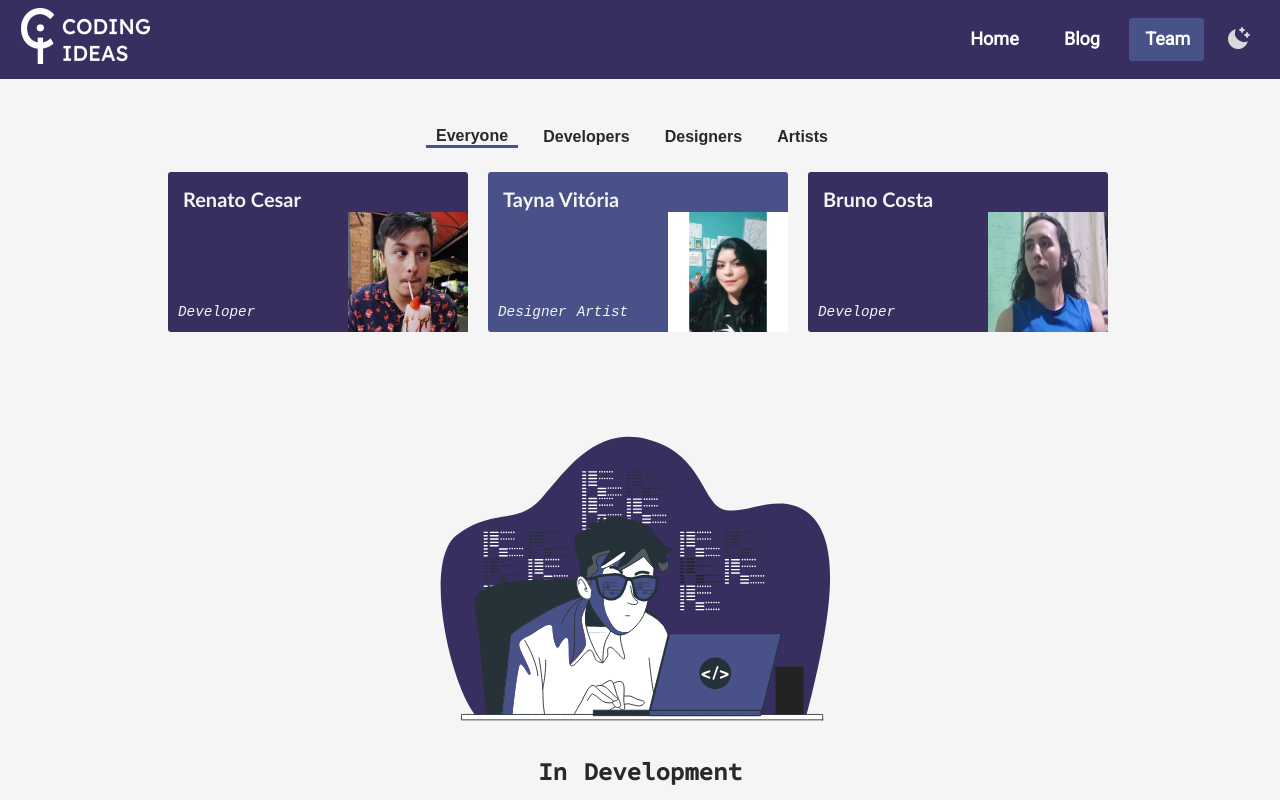
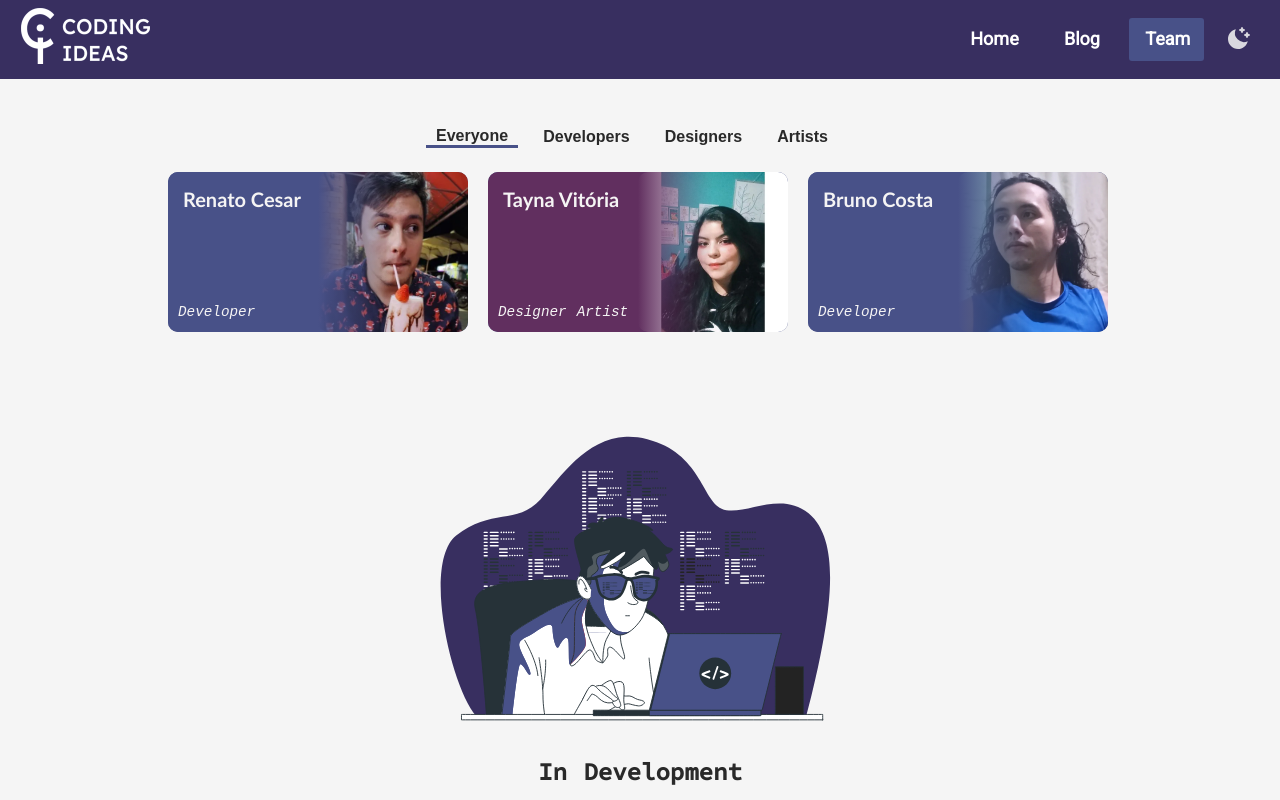
Before and after one commit to RenatoCesarF/back-to-pixels, a Next.js app: page /team in a window 1280 px wide. Shown: the top 800 px of the page. Built offline with nearby package versions, Linux system fonts and the light colour scheme.

Commit message:
💄 Remave TeammateCard styles

```diff
--- a/src/components/TeammateCard.tsx
+++ b/src/components/TeammateCard.tsx
@@ -9,12 +9,20 @@ interface teammateProps {
     author: Author
 }
 
-
-const TeammateCard: React.FC<teammateProps> = ({author}:teammateProps) =>{
+export const TeammateCard: React.FC<teammateProps> = ({author}:teammateProps) =>{
     const backgroundColor: string = getBackgroundColor(Role[roleFromString(author.roles[0])]);
-    return(
+    return (
         <Link href={`/team/${author.key}`} passHref>
-            <motion.div className='teammate-card-div' variants={cardVariants} layout style={{backgroundColor: backgroundColor}}>
+            <motion.div
+                whileHover={{scale: 1.05}}
+                whileTap={{scale: 0.95}}
+                className='teammate-card-div'
+                variants={slideInUp} layout
+            >
+                <div className="teammate-image-container">
+                    <img className="teammate-card-background-image" alt={`${author.name} image`} src={author.image_path}/>
+                </div>
+                <div className="teammate-card-gradient" style={{backgroundImage: `linear-gradient(to right, ${backgroundColor} 50% , transparent 75%)`}}>
                     <span className='teammate-card-name'>{author.name}</span>
                     <div className="teammate-card-foter" style={{display: "flex", justifyContent: "space-between"}}>
                         <div style={{display: "flex", alignItems: "flex-end"}}>
@@ -22,7 +30,7 @@ const TeammateCard: React.FC<teammateProps> = ({author}:teammateProps) =>{
                                 return <p key={index} className="teammate-card-author-role">{roll}<br/></p>
                             })}
                         </div>
-                <img alt={`${author.name} image`} className="img-fit"src={author.image_path} height={teammateCardImageSize} width={teammateCardImageSize} />
+                    </div>
                 </div>
             </motion.div>
         </Link>
@@ -32,9 +40,9 @@ const TeammateCard: React.FC<teammateProps> = ({author}:teammateProps) =>{
 const getBackgroundColor = (role: Role): string =>{
     switch (role) {
         case Role.Developer:
-            return "var(--main-color)";
+            return "var(--secondary-color)";
         case Role.Designer:
-            return "var(--secondary-color)";
+            return "#612F5F";//"var(--secondary-color)";
         case Role.Artist:
             return "var(--tertiary-color)";
 
@@ -44,3 +52,9 @@ const getBackgroundColor = (role: Role): string =>{
 }
 
 export default TeammateCard;
+
+//possible colors
+//#2F6160
+//#582F60
+//#612F5F
+//#7ea0c6
--- a/src/styles/team.styles.js
+++ b/src/styles/team.styles.js
@@ -10,7 +10,6 @@ export default css.global`
     }
     /*============= TEAMMATE CARD ===========*/
     .teammate-card-div{
-        background-color: red;
         cursor: pointer;
         color: var(--code-color);
 
@@ -19,7 +18,16 @@ export default css.global`
 
         display:flex;
         justify-content: space-between;
+        border-radius: 10px;
+        position: relative;
+        flex-direction: row-reverse;
     }
+
+    .teammatecard-div:hover .teammate-card-background-image{
+        height: 50%;
+        width: 50%;
+    }
+
     .teammate-card-name{
         font-size: 20px;
         margin-top: 15px;
@@ -39,6 +47,28 @@ export default css.global`
         color: var(--code-color);
     }
 
+    .teammate-image-container{
+        width: 50%;
+        height: 100%;
+        /* border-radius: 10px; */
+    }
+    .teammate-card-background-image{
+        background-size:cover;
+        object-fit: cover;
+        margin-left: auto;
+        margin-right: auto;
+        height:100%;
+        width: 100%;
+        align-self: end;
+        border-radius: 10px;
+    }
+    .teammate-card-gradient{
+        position:absolute;
+        width: 100%;
+        height: 100%;
+        border-radius: 10px;
+        display: grid;
+    }
 
     /*======================== TEAM FILTERS ================*/
     .teammates-filters{
```
Lines whose indentation alone changed are shown as unchanged.
